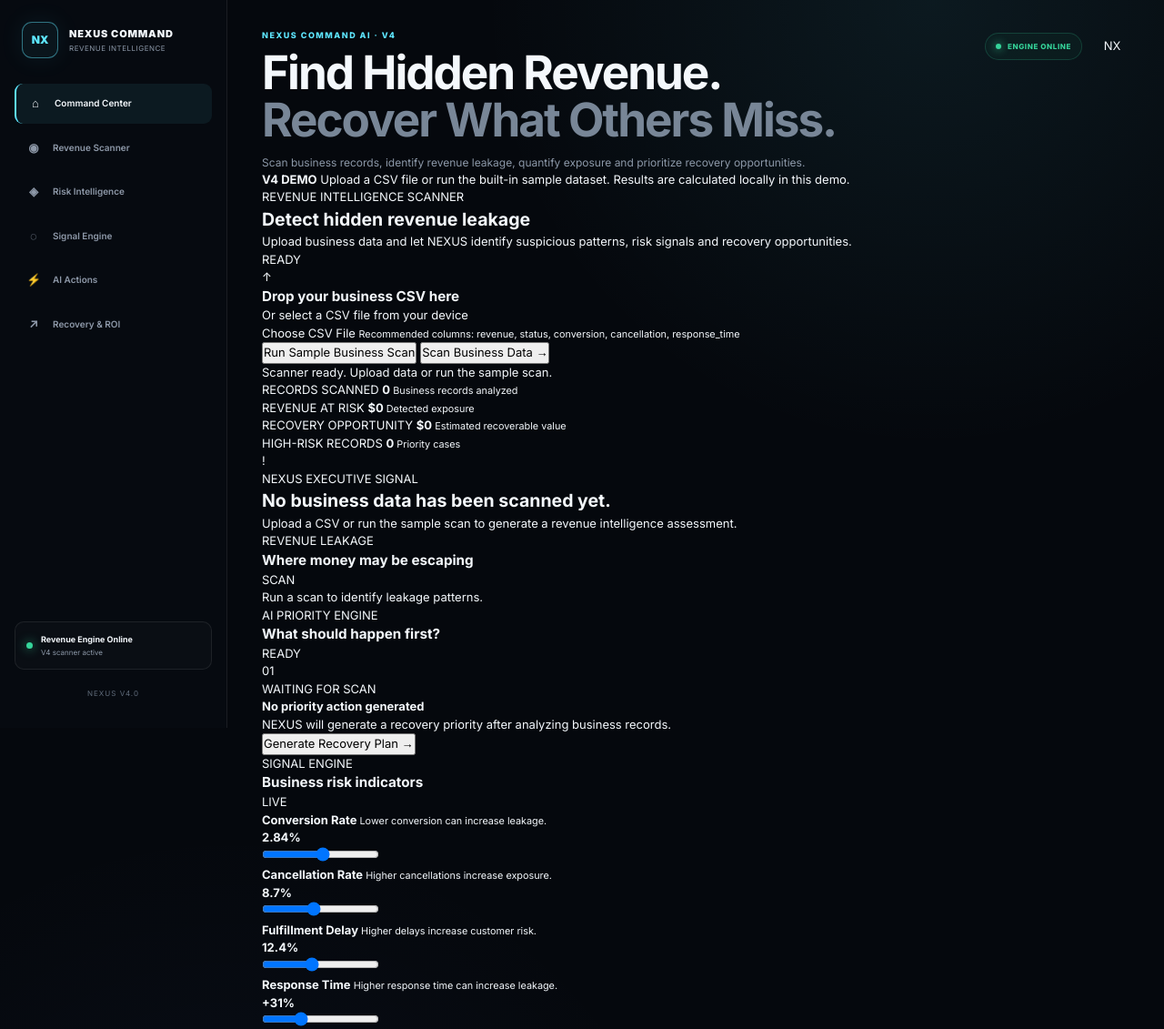
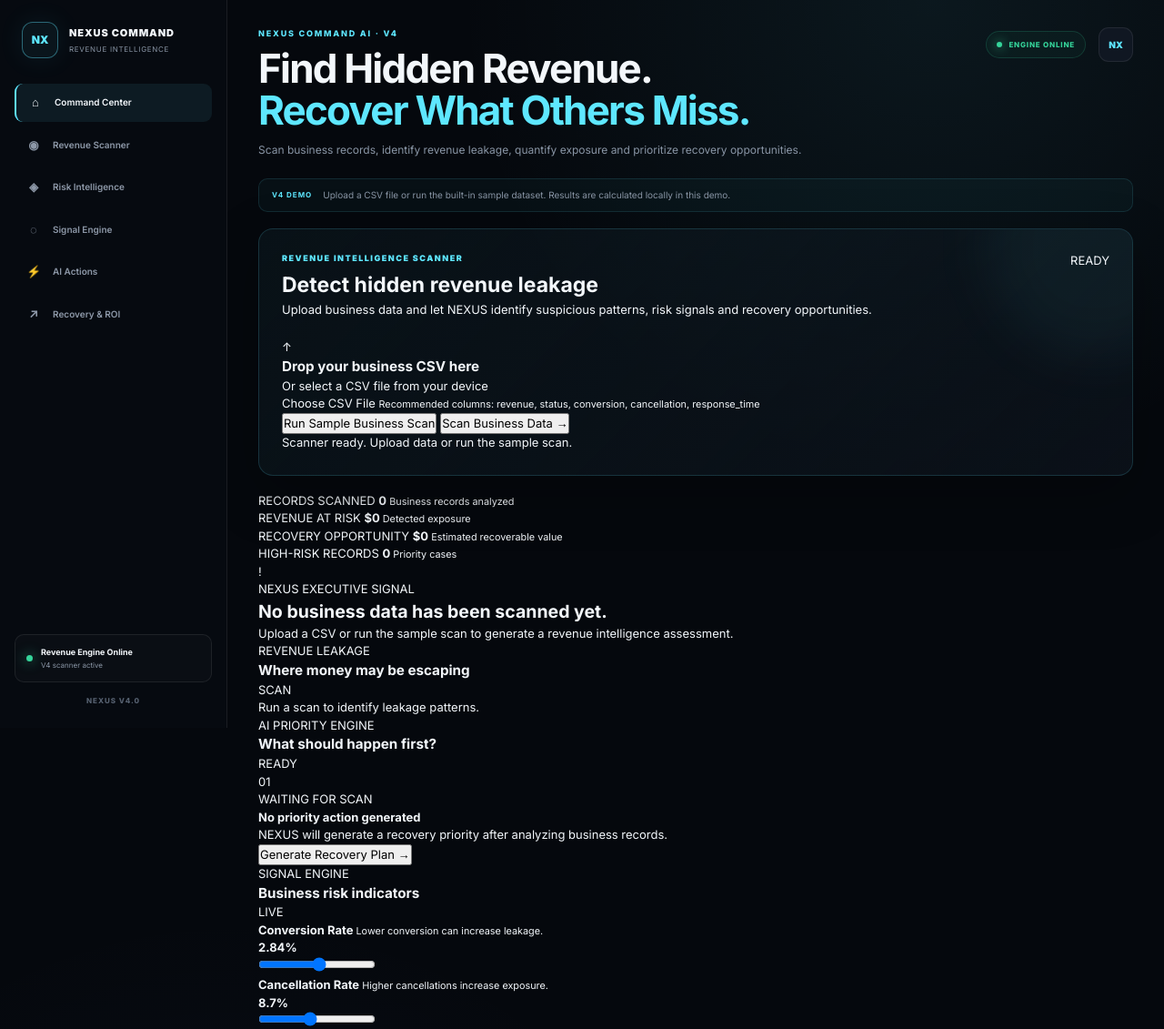
Before and after one commit to mk906036875-create/nexus-command-ai, a plain HTML site: page index.html in a window 1280 px wide. Shown: the top 1131 px of the page at 91% size. Drawn offline with Linux system fonts and the light colour scheme.

Commit message:
Refactor CSS styles for improved UI consistency
Updated color variables and adjusted styles for various elements to enhance the UI. Changes include modifications to background gradients, padding, and border styles.

```diff
--- a/style.css
+++ b/style.css
@@ -2,15 +2,20 @@
   --bg: #05080d;
   --surface: #0b1119;
   --surface-2: #101722;
-  --surface-3: #141d29;
+  --surface-3: #151f2c;
   --border: rgba(255,255,255,.08);
-  --text: #f4f8fc;
-  --muted: #8c98a8;
+
+  --text: #f3f7fb;
+  --muted: #8995a5;
+
   --cyan: #5ee7ff;
   --green: #35d49a;
   --yellow: #ffbd5a;
   --red: #ff647c;
   --blue: #668cff;
+
+  --shadow:
+    0 20px 60px rgba(0,0,0,.28);
 }
 
 * {
@@ -26,9 +31,18 @@ html {
 body {
   min-height: 100vh;
   background:
-    radial-gradient(circle at 80% 0%, rgba(94,231,255,.08), transparent 28%),
-    radial-gradient(circle at 20% 100%, rgba(102,140,255,.05), transparent 30%),
+    radial-gradient(
+      circle at 80% 0%,
+      rgba(94,231,255,.07),
+      transparent 28%
+    ),
+    radial-gradient(
+      circle at 20% 100%,
+      rgba(102,140,255,.05),
+      transparent 30%
+    ),
     var(--bg);
+
   color: var(--text);
   font-family: Inter, Arial, sans-serif;
   font-size: 13px;
@@ -44,39 +58,43 @@ button {
   cursor: pointer;
 }
 
-button:disabled {
-  opacity: .65;
-  cursor: wait;
-}
-
 a {
   color: inherit;
   text-decoration: none;
 }
 
 
-/* =====================================================
+/* =========================================================
    APP
-===================================================== */
+========================================================= */
 
 .app-shell {
+  display: flex;
   min-height: 100vh;
 }
 
 
-/* =====================================================
+/* =========================================================
    SIDEBAR
-===================================================== */
+========================================================= */
 
 .sidebar {
   position: fixed;
   inset: 0 auto 0 0;
+
   width: 250px;
+  height: 100vh;
+
   padding: 24px 16px;
-  background: rgba(7,11,17,.97);
-  border-right: 1px solid var(--border);
+
+  background: rgba(7,11,17,.96);
+
+  border-right:
+    1px solid var(--border);
+
   display: flex;
   flex-direction: column;
+
   z-index: 100;
 }
 
@@ -84,35 +102,50 @@ a {
   display: flex;
   align-items: center;
   gap: 12px;
-  padding: 0 8px 28px;
+
+  padding:
+    0 8px 28px;
 }
 
 .brand-mark {
   width: 40px;
   height: 40px;
+
   display: grid;
   place-items: center;
-  border: 1px solid rgba(94,231,255,.45);
-  border-radius: 11px;
+
+  border:
+    1px solid rgba(94,231,255,.4);
+
+  border-radius: 12px;
+
   color: var(--cyan);
+
   font-size: 12px;
   font-weight: 900;
-  background: rgba(94,231,255,.05);
-  box-shadow: 0 0 28px rgba(94,231,255,.08);
+
+  background:
+    rgba(94,231,255,.05);
+
+  box-shadow:
+    0 0 30px rgba(94,231,255,.08);
 }
 
 .brand-name {
   font-size: 11px;
   font-weight: 900;
-  letter-spacing: .8px;
+  letter-spacing: .9px;
 }
 
 .brand-subtitle {
-  margin-top: 2px;
+  margin-top: 3px;
+
   color: var(--muted);
+
   font-size: 8px;
-  letter-spacing: .5px;
+  letter-spacing: .7px;
 }
+
 
 .navigation {
   display: flex;
@@ -124,29 +157,50 @@ a {
   display: flex;
   align-items: center;
   gap: 12px;
-  padding: 12px;
+
+  padding: 11px 12px;
+
   border-radius: 9px;
+
   color: #8d98a8;
+
   font-size: 10px;
   font-weight: 600;
-  transition: .2s ease;
+
+  transition:
+    background .2s ease,
+    color .2s ease,
+    transform .2s ease;
 }
 
 .nav-item span:first-child {
   width: 18px;
+
   text-align: center;
+
   font-size: 13px;
 }
 
-.nav-item:hover,
-.nav-item.active {
+.nav-item:hover {
   color: var(--text);
-  background: rgba(94,231,255,.07);
+
+  background:
+    rgba(94,231,255,.06);
+
+  transform:
+    translateX(2px);
 }
 
 .nav-item.active {
-  border-left: 2px solid var(--cyan);
+  color: var(--text);
+
+  background:
+    rgba(94,231,255,.08);
+
+  border-left:
+    2px solid var(--cyan);
 }
+
 
 .sidebar-bottom {
   margin-top: auto;
@@ -154,87 +208,130 @@ a {
 
 .system-status {
   display: flex;
+  align-items: center;
   gap: 9px;
-  align-items: center;
+
   padding: 12px;
-  border: 1px solid var(--border);
+
+  border:
+    1px solid var(--border);
+
   border-radius: 10px;
-  background: rgba(255,255,255,.02);
+
+  background:
+    rgba(255,255,255,.02);
 }
 
 .system-status strong {
   display: block;
+
   font-size: 9px;
 }
 
 .system-status small {
   display: block;
+
   margin-top: 2px;
+
   color: var(--muted);
+
   font-size: 8px;
 }
 
 .status-dot {
   width: 7px;
   height: 7px;
+
   flex: 0 0 7px;
+
   border-radius: 50%;
-  background: var(--green);
-  box-shadow: 0 0 12px rgba(53,212,154,.8);
+
+  background:
+    var(--green);
+
+  box-shadow:
+    0 0 14px rgba(53,212,154,.8);
 }
 
 .version {
-  margin-top: 12px;
-  padding: 8px;
+  margin-top: 14px;
+
+  color: #566170;
+
+  font-size: 8px;
+  font-weight: 800;
+
+  letter-spacing: 1px;
+
   text-align: center;
-  color: #5f6b7a;
-  font-size: 8px;
-  letter-spacing: 1px;
 }
 
 
-/* =====================================================
+/* =========================================================
    MAIN
-===================================================== */
+========================================================= */
 
 .main-content {
+  width: calc(100% - 250px);
+
   margin-left: 250px;
-  width: calc(100% - 250px);
-  max-width: 1500px;
-  padding: 32px 38px 60px;
+
+  padding:
+    30px 34px 60px;
+
+  max-width: 1700px;
 }
+
+
+/* =========================================================
+   TOPBAR
+========================================================= */
 
 .topbar {
   display: flex;
+  align-items: flex-start;
   justify-content: space-between;
-  align-items: flex-start;
-  gap: 25px;
+
+  gap: 30px;
+
+  margin-bottom: 22px;
 }
 
 .eyebrow {
-  margin-bottom: 7px;
   color: var(--cyan);
+
   font-size: 9px;
   font-weight: 800;
-  letter-spacing: 1.5px;
+
+  letter-spacing: 1.8px;
 }
 
-h1 {
-  max-width: 760px;
-  font-size: clamp(28px, 4vw, 52px);
-  line-height: 1.02;
-  letter-spacing: -2px;
+.topbar h1 {
+  max-width: 850px;
+
+  margin-top: 8px;
+
+  font-size:
+    clamp(26px, 4vw, 44px);
+
+  line-height: 1.05;
+
+  letter-spacing: -1.8px;
 }
 
-h1 span {
+.topbar h1 span {
   display: block;
-  color: #788697;
+
+  color: var(--cyan);
 }
 
 .top-description {
-  max-width: 680px;
-  margin-top: 13px;
+  max-width: 720px;
+
+  margin-top: 12px;
+
   color: var(--muted);
+
   font-size: 12px;
 }
 
@@ -248,27 +345,167 @@ h1 span {
   display: flex;
   align-items: center;
   gap: 7px;
+
   padding: 8px 11px;
-  border: 1px solid rgba(53,212,154,.2);
-  border-radius: 30px;
+
+  border:
+    1px solid rgba(53,212,154,.18);
+
+  border-radius: 20px;
+
+  background:
+    rgba(53,212,154,.04);
+
   color: var(--green);
-  background: rgba(53,212,154,.04);
+
   font-size: 8px;
   font-weight: 800;
-  letter-spacing: .6px;
-  white-space: nowrap;
+  letter-spacing: .8px;
 }
 
 .live-status span {
   width: 6px;
   height: 6px;
+
   border-radius: 50%;
+
   background: var(--green);
-  box-shadow: 0 0 10px var(--green);
+
+  box-shadow:
+    0 0 12px var(--green);
 }
 
 .avatar {
   width: 38px;
   height: 38px;
+
   display: grid;
   place-items: center;
+
+  border:
+    1px solid var(--border);
+
+  border-radius: 11px;
+
+  color: var(--cyan);
+
+  font-size: 10px;
+  font-weight: 900;
+
+  background:
+    var(--surface-2);
+}
+
+
+/* =========================================================
+   NOTICE
+========================================================= */
+
+.demo-notice {
+  display: flex;
+  align-items: center;
+  gap: 12px;
+
+  padding: 10px 14px;
+
+  margin-bottom: 18px;
+
+  border:
+    1px solid rgba(94,231,255,.12);
+
+  border-radius: 10px;
+
+  background:
+    rgba(94,231,255,.035);
+
+  color: var(--muted);
+
+  font-size: 10px;
+}
+
+.demo-notice strong {
+  color: var(--cyan);
+
+  font-size: 8px;
+
+  letter-spacing: 1px;
+}
+
+
+/* =========================================================
+   SCANNER
+========================================================= */
+
+.scanner-panel {
+  position: relative;
+
+  overflow: hidden;
+
+  padding: 25px;
+
+  margin-bottom: 18px;
+
+  border:
+    1px solid rgba(94,231,255,.16);
+
+  border-radius: 16px;
+
+  background:
+    linear-gradient(
+      135deg,
+      rgba(94,231,255,.045),
+      rgba(11,17,25,.96)
+    );
+
+  box-shadow:
+    var(--shadow);
+}
+
+.scanner-panel::before {
+  content: "";
+
+  position: absolute;
+
+  width: 240px;
+  height: 240px;
+
+  right: -80px;
+  top: -100px;
+
+  border-radius: 50%;
+
+  background:
+    rgba(94,231,255,.05);
+
+  filter: blur(30px);
+
+  pointer-events: none;
+}
+
+.scanner-header {
+  position: relative;
+
+  display: flex;
+  justify-content: space-between;
+  align-items: flex-start;
+
+  gap: 20px;
+
+  margin-bottom: 22px;
+}
+
+.scanner-label {
+  color: var(--cyan);
+
+  font-size: 9px;
+  font-weight: 900;
+
+  letter-spacing: 1.5px;
+}
+
+.scanner-header h2 {
+  margin-top: 6px;
+
+  font-size: 23px;
+
+  letter-spacing:
```
